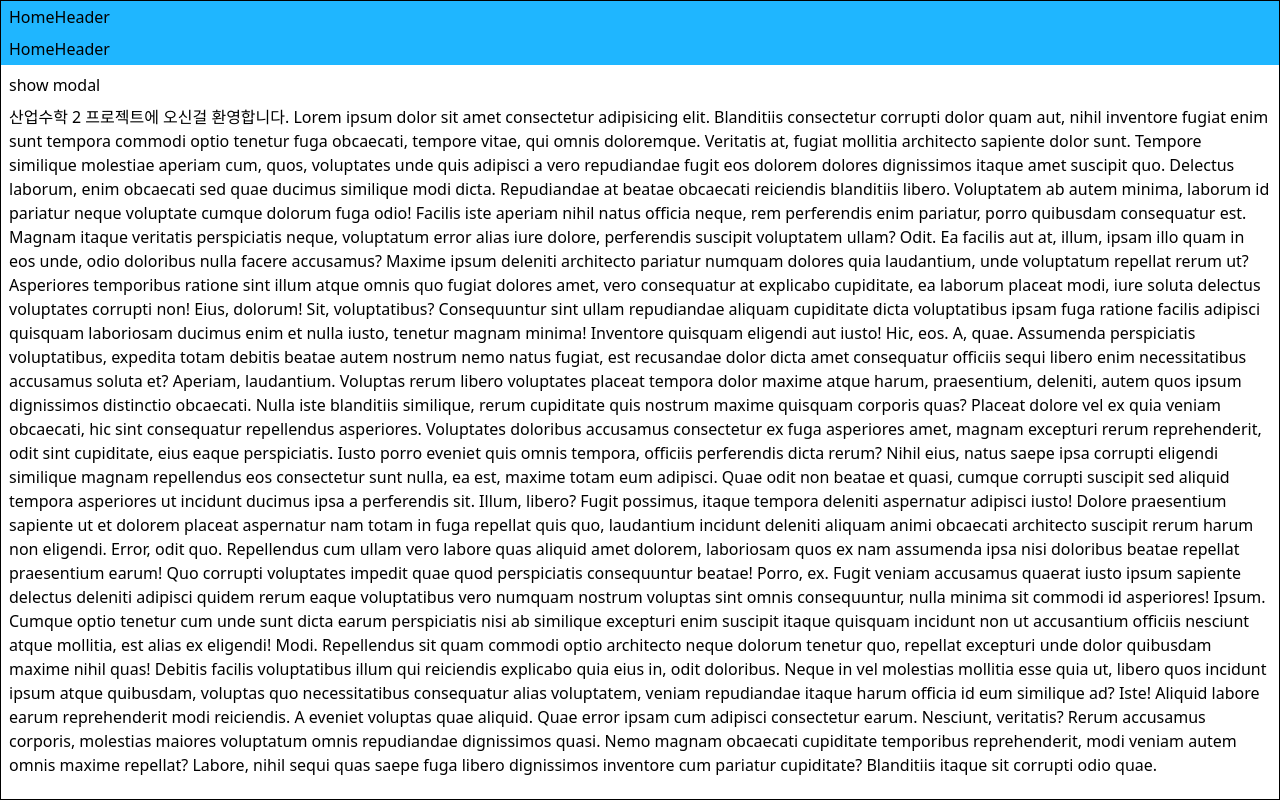
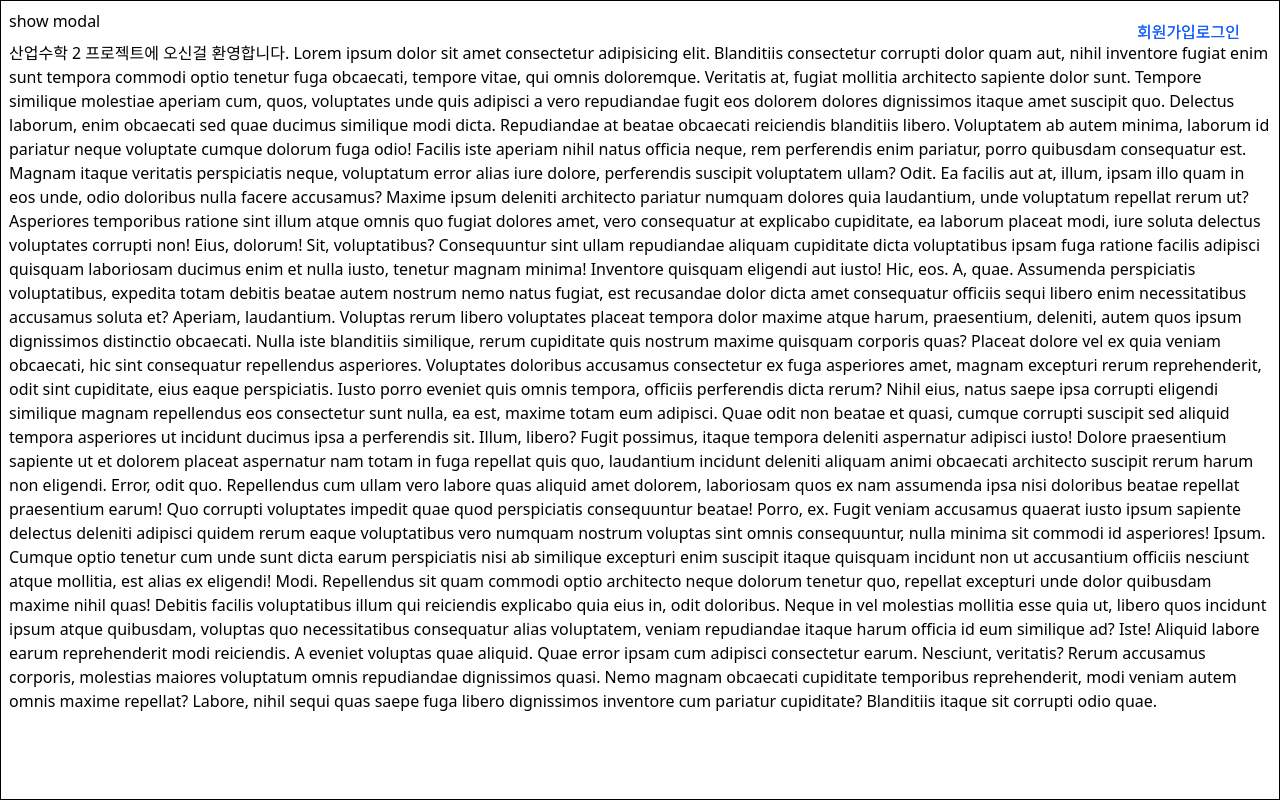
Before and after one commit to urcloud/Movie_Reservation, a React (Vite) app in the folder frontend/: page / in a window 1280 px wide. Built offline with nearby package versions, Linux system fonts and the light colour scheme.

Commit message:
home header

```diff
--- a/frontend/src/home/home-header.tsx
+++ b/frontend/src/home/home-header.tsx
@@ -1,20 +1,23 @@
-import { cx } from '../commons/cx';
+import { Link } from 'wouter';
 
 export const HomeHeader = () => {
   return (
-    <div
-      className={cx(
-        'sticky',
-        'top-0',
-        'left-0',
-        'right-0',
-        'h-8',
-        'p-2',
-        'bg-primary',
-        'flex items-center',
-      )}
-    >
-      HomeHeader
-    </div>
+    <header className="flex absolute top-5 right-10">
+          <Link to="/signup">
+          <button
+            className="text-blue-600 hover:underline"
+            >
+            회원가입
+          </button>
+          </Link>
+
+          <Link to="/login">
+          <button
+          className="text-blue-600 hover:underline"
+          >
+            로그인
+          </button>
+          </Link>
+      </header>
   );
 };
```
